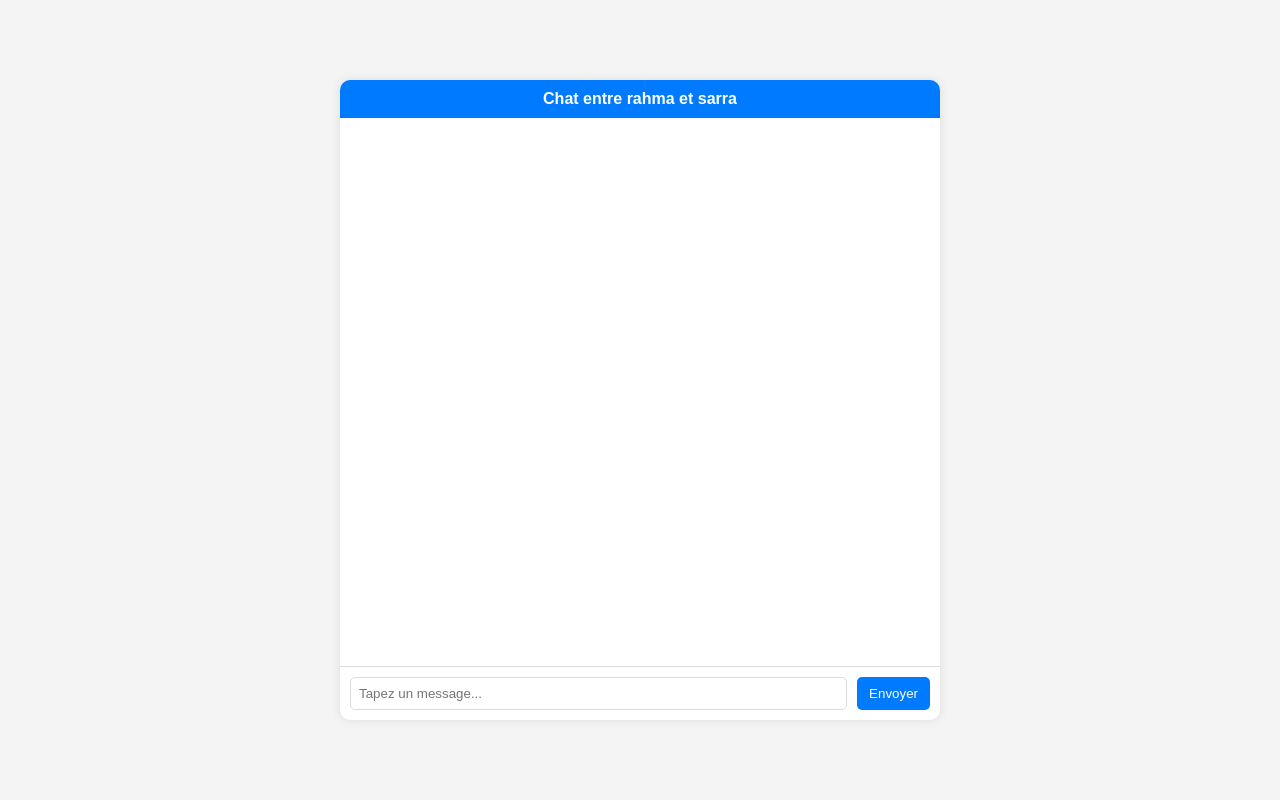
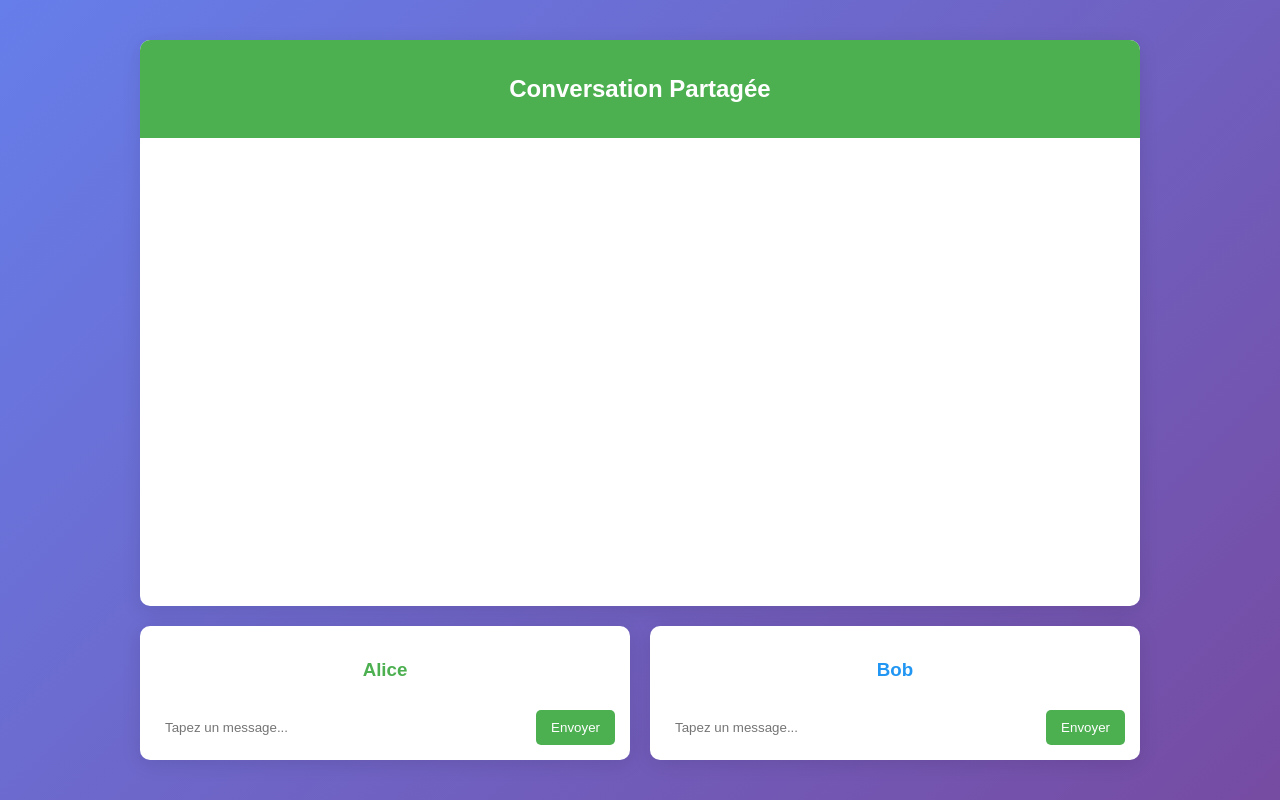
Before and after one commit to rahmabouden/projet_dev, a plain HTML site: page index.html in a window 1280 px wide. Drawn offline with Linux system fonts and the light colour scheme.

Commit message:
deuxieme commit du projet

```diff
--- a/index.html
+++ b/index.html
@@ -1,21 +1,40 @@
 <!DOCTYPE html>
-<html lang="en">
+<html lang="fr">
 <head>
     <meta charset="UTF-8">
     <meta name="viewport" content="width=device-width, initial-scale=1.0">
-    <title>Document</title>
+    <title>Chat Partagé - Alice et Bob</title>
     <link rel="stylesheet" href="style.css">
 </head>
 <body>
-    <div class="chat-container">
-        <div class="chat-header">Chat entre rahma et sarra </div>
-        <div class="chat-messages" id="chatMessages"></div>
-        <div class="chat-input">
-            <input type="text" id="messageInput" placeholder="Tapez un message...">
-            <button id="sendButton">Envoyer</button>
+    <div class="chat-wrapper">
+        <!-- Conteneur central pour les messages -->
+        <div class="chat-messages-container">
+            <div class="chat-header">
+                <h2>Conversation Partagée</h2>
+            </div>
+            <div id="chat-messages" class="chat-messages"></div>
+            <div id="notification" class="notification">Nouveau message !</div>
+        </div>
+
+        <!-- Divs d'entrée pour Alice et Bob -->
+        <div class="inputs-wrapper">
+            <div class="input-section alice">
+                <h3>Alice</h3>
+                <form id="message-form-alice" class="message-form">
+                    <input type="text" id="message-input-alice" placeholder="Tapez un message..." required>
+                    <button type="submit">Envoyer</button>
+                </form>
+            </div>
+            <div class="input-section bob">
+                <h3>Bob</h3>
+                <form id="message-form-bob" class="message-form">
+                    <input type="text" id="message-input-bob" placeholder="Tapez un message..." required>
+                    <button type="submit">Envoyer</button>
+                </form>
+            </div>
         </div>
     </div>
-    <div class="notification" id="notification">Nouveau message !</div>
-
+    <script src="script.js"></script>
 </body>
 </html>
--- /dev/null
+++ b/script.js
@@ -0,0 +1,58 @@
+document.addEventListener('DOMContentLoaded', () => {
+    const messagesContainer = document.getElementById('chat-messages');
+    const notification = document.getElementById('notification');
+    const messageFormAlice = document.getElementById('message-form-alice');
+    const messageInputAlice = document.getElementById('message-input-alice');
+    const messageFormBob = document.getElementById('message-form-bob');
+    const messageInputBob = document.getElementById('message-input-bob');
+
+    // Charger les messages depuis localStorage
+    let messages = JSON.parse(localStorage.getItem('chatMessages')) || [];
+    renderMessages();
+
+    // Fonction pour afficher les messages
+    function renderMessages() {
+        messagesContainer.innerHTML = '';
+        messages.forEach(msg => {
+            const msgDiv = document.createElement('div');
+            msgDiv.classList.add('message', msg.sender);
+            msgDiv.textContent = msg.text;
+            messagesContainer.appendChild(msgDiv);
+        });
+        messagesContainer.scrollTop = messagesContainer.scrollHeight; // Auto-scroll
+    }
+
+    // Fonction pour afficher la notification
+    function showNotification() {
+        notification.style.display = 'block';
+        setTimeout(() => {
+            notification.style.display = 'none';
+        }, 2000);
+    }
+
+    // Événement pour Alice
+    messageFormAlice.addEventListener('submit', (e) => {
+        e.preventDefault();
+        const text = messageInputAlice.value.trim();
+        if (text) {
+            messages.push({ sender: 'alice', text });
+            localStorage.setItem('chatMessages', JSON.stringify(messages));
+            renderMessages();
+            showNotification();
+            messageInputAlice.value = '';
+        }
+    });
+
+    // Événement pour Bob
+    messageFormBob.addEventListener('submit', (e) => {
+        e.preventDefault();
+        const text = messageInputBob.value.trim();
+        if (text) {
+            messages.push({ sender: 'bob', text });
+            localStorage.setItem('chatMessages', JSON.stringify(messages));
+            renderMessages();
+            showNotification();
+            messageInputBob.value = '';
+        }
+    });
+});
--- a/style.css
+++ b/style.css
@@ -2,32 +2,39 @@ body {
     font-family: Arial, sans-serif;
     margin: 0;
     padding: 0;
-    background-color: #f4f4f4;
+    background: linear-gradient(135deg, #667eea 0%, #764ba2 100%);
     display: flex;
     justify-content: center;
     align-items: center;
-    height: 100vh;
-        }
-.chat-container {
-    width: 90%;
-    max-width: 600px;
-    height: 80vh;
-    background-color: white;
+    min-height: 100vh;
+}
 
+.chat-wrapper {
+    width: 95%;
+    max-width: 1000px;
+    height: 90vh;
+    display: flex;
+    flex-direction: column;
+}
+
+.chat-messages-container {
+    flex: 1;
+    background: white;
     border-radius: 10px;
-    box-shadow: 0 0 10px rgba(0,0,0,0.1);
+    box-shadow: 0 4px 20px rgba(0, 0, 0, 0.1);
     display: flex;
     flex-direction: column;
     overflow: hidden;
+    margin-bottom: 20px;
 }
-.chat-header{
-    background-color: #007bff;
+
+.chat-header {
+    background: #4CAF50;
     color: white;
-    padding: 10px;
+    padding: 15px;
     text-align: center;
-    font-weight: bold;
+}
 
-}
 .chat-messages {
     flex: 1;
     padding: 10px;
@@ -35,73 +42,105 @@ body {
     display: flex;
     flex-direction: column;
 }
+
 .message {
-    margin-bottom: 10px;
-    padding: 8px 12px;
+    margin: 10px 0;
+    padding: 10px;
     border-radius: 10px;
     max-width: 70%;
-    word-wrap: break-word;
     animation: fadeIn 0.5s ease-in;
 }
-.message.user1 {
-    background-color: #007bff;
-    color: white;
+
+.message.alice {
+    background: #e1f5fe;
     align-self: flex-start;
 }
-.message.user2 {
-    background-color: #e9ecef;
-    color: black;
+
+.message.bob {
+    background: #f1f8e9;
     align-self: flex-end;
 }
+
+@keyframes fadeIn {
+    from { opacity: 0; transform: translateY(20px); }
+    to { opacity: 1; transform: translateY(0); }
+}
+
 .notification {
-    position: fixed;
+    position: absolute;
     top: 20px;
     right: 20px;
-    background-color: #28a745;
+    background: #ff5722;
     color: white;
-    padding: 10px;
+    padding: 10px 20px;
     border-radius: 5px;
     display: none;
     animation: slideIn 0.5s ease-out;
+    z-index: 10;
 }
-@keyframes fadeIn {
-    from { opacity: 0; transform: translateY(10px); }
-    to { opacity: 1; transform: translateY(0); }
-}
+
 @keyframes slideIn {
     from { transform: translateX(100%); }
     to { transform: translateX(0); }
 }
-.chat-input {
+
+.inputs-wrapper {
     display: flex;
+    gap: 20px;
+}
+
+.input-section {
+    flex: 1;
+    background: white;
+    border-radius: 10px;
+    box-shadow: 0 4px 20px rgba(0, 0, 0, 0.1);
+    padding: 15px;
+    display: flex;
+    flex-direction: column;
+}
+
+.input-section.alice h3 {
+    color: #4CAF50;
+    text-align: center;
+}
+
+.input-section.bob h3 {
+    color: #2196F3;
+    text-align: center;
+}
+
+.message-form {
+    display: flex;
+    margin-top: 10px;
+}
+
+.message-form input {
+    flex: 1;
     padding: 10px;
-    border-top: 1px solid #ddd;
+    border: none;
+    border-radius: 5px;
+    margin-right: 10px;
 }
-.chat-input input {
-    flex: 1;
-    padding: 8px;
-    border: 1px solid #ddd;
-    border-radius: 5px;
-}
-.chat-input button {
-    margin-left: 10px;
-    padding: 8px 12px;
-    background-color: #007bff;
+
+.message-form button {
+    background: #4CAF50;
     color: white;
     border: none;
+    padding: 10px 15px;
     border-radius: 5px;
     cursor: pointer;
 }
-.chat-input button:hover {
-    background-color: #0056b3;
+
+/* Responsive */
+@media (max-width: 768px) {
+    .inputs-wrapper {
+        flex-direction: column;
+        gap: 10px;
     }
-
-@media (max-width: 600px) {
-    .chat-container {
-        width: 95%;
-        height: 90vh;
+    .chat-wrapper {
+        height: auto;
     }
-    .message {
-        max-width: 85%;
+    .chat-messages-container {
+        height: 50vh;
     }
 }
```
